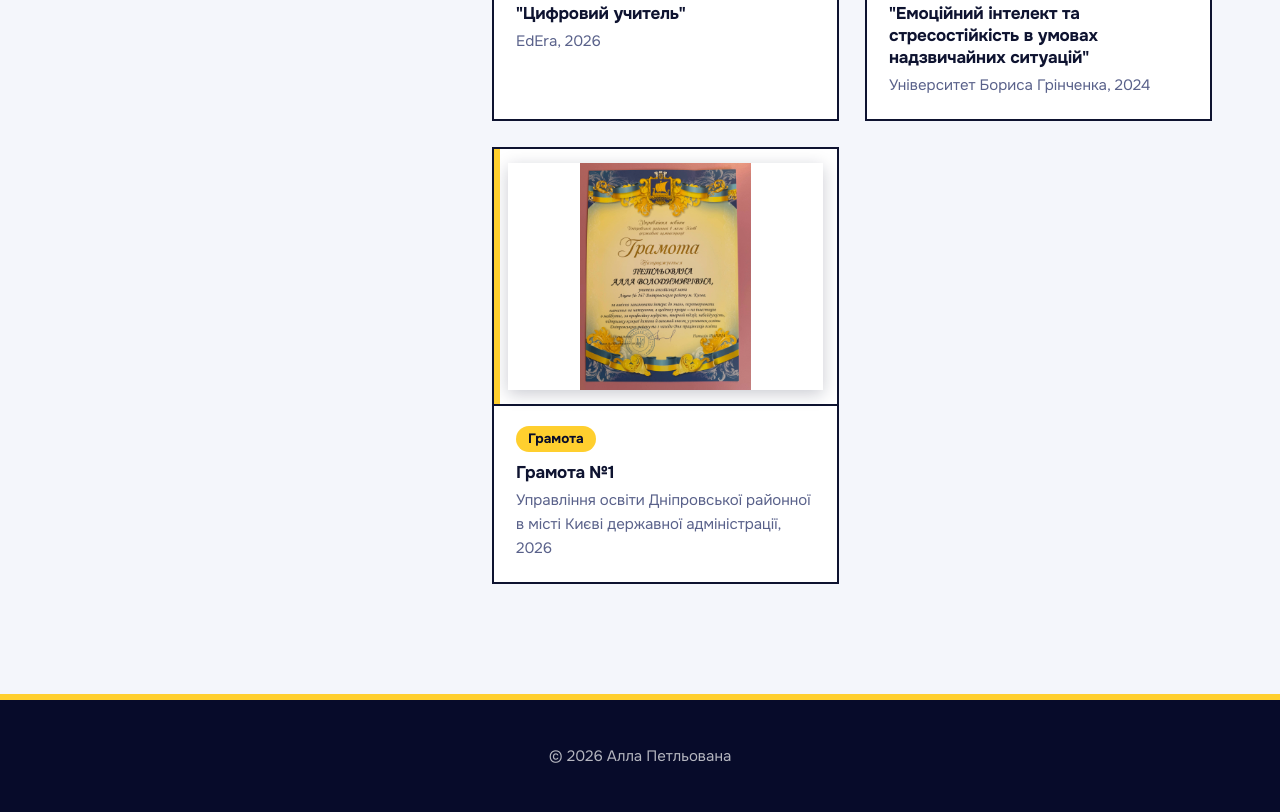
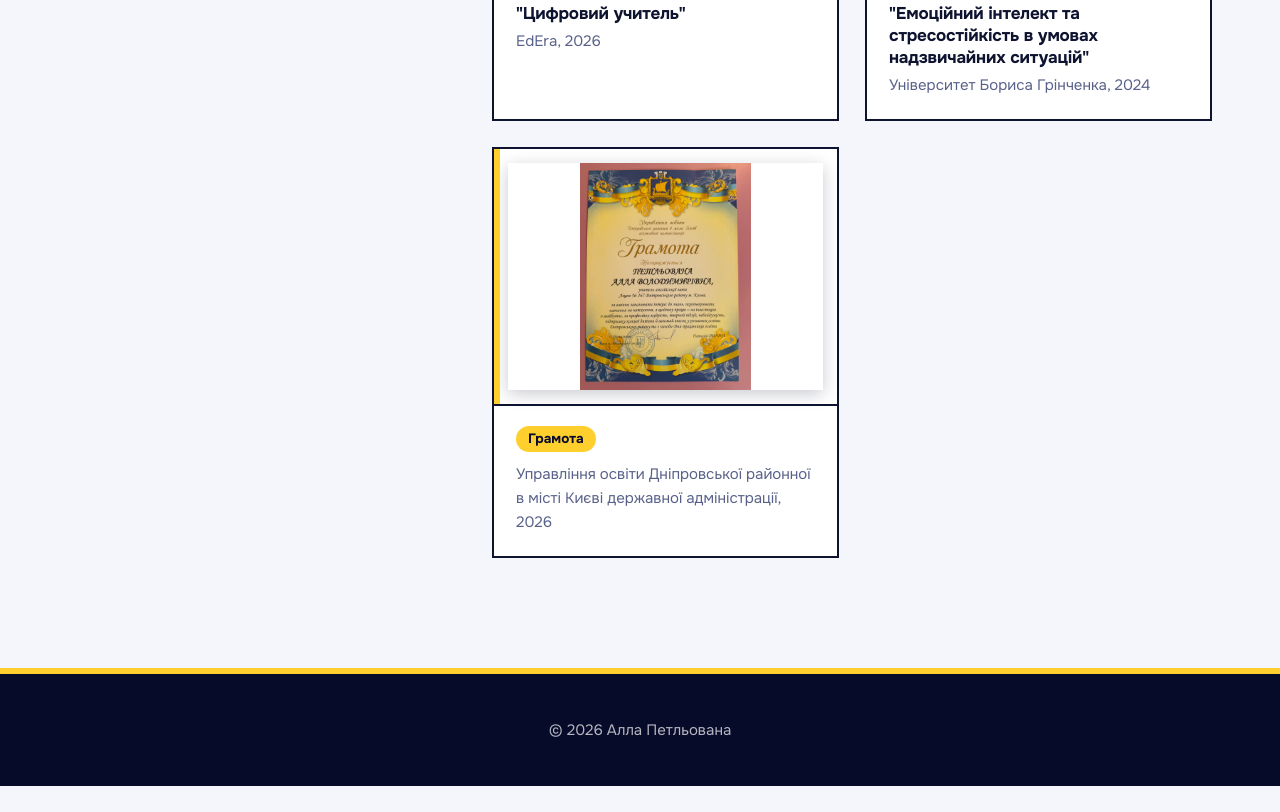
Before and after one commit to allapetlovana/my-portfolio, a plain HTML site: page index.html in a window 1280 px wide. Shown: the part 6319-7131 px from the top of the page. After the commit the page ends 7105 px from the top, so only its background shows below. Drawn offline with nearby package versions, Linux system fonts and the light colour scheme; a web font is replaced by a local one.

Commit message:
update portfolio

```diff
--- a/index.html
+++ b/index.html
@@ -1002,7 +1002,7 @@ footer{background:var(--navy);color:rgba(255,255,255,.7);padding:44px 28px;text-
       grid.querySelectorAll('.doc[data-placeholder][data-t="' + type + '"]').forEach(el => el.remove());
       const addDocument = (src, number, format, allPdfs = [], pdfIndex = number - 1) => {
         const info = DOC_TITLES[folder + '/' + number];
-        const title = (Array.isArray(info) ? info[0] : info) || (type + ' №' + number);
+        const title = Array.isArray(info) ? info[0] : (info || type + ' №' + number);
         const sub = Array.isArray(info) ? info[1] : '';
         const art = document.createElement('article');
         art.className = 'doc real';
@@ -1024,9 +1024,9 @@ footer{background:var(--navy);color:rgba(255,255,255,.7);padding:44px 28px;text-
           preview = document.createElement('button');
           preview.type = 'button';
           preview.className = 'img';
-          preview.setAttribute('aria-label', 'Збільшити: ' + title);
+          preview.setAttribute('aria-label', 'Збільшити: ' + (title || type));
           const im = document.createElement('img');
-          im.src = src; im.alt = title; im.loading = 'lazy';
+          im.src = src; im.alt = title || type; im.loading = 'lazy';
           preview.appendChild(im);
           preview.addEventListener('click', () => openLightbox(list, number - 1, preview, type));
         }
@@ -1034,7 +1034,7 @@ footer{background:var(--navy);color:rgba(255,255,255,.7);padding:44px 28px;text-
         b.className = 'b';
         b.innerHTML = '<div class="t"></div><h3></h3>' + (sub ? '<p></p>' : '');
         b.querySelector('.t').textContent = (Array.isArray(info) && info[2]) || type;
-        b.querySelector('h3').textContent = title;
+        if (title) b.querySelector('h3').textContent = title; else b.querySelector('h3').remove();
         if (sub) b.querySelector('p').textContent = sub;
         art.append(preview, b);
         grid.appendChild(art);
```
